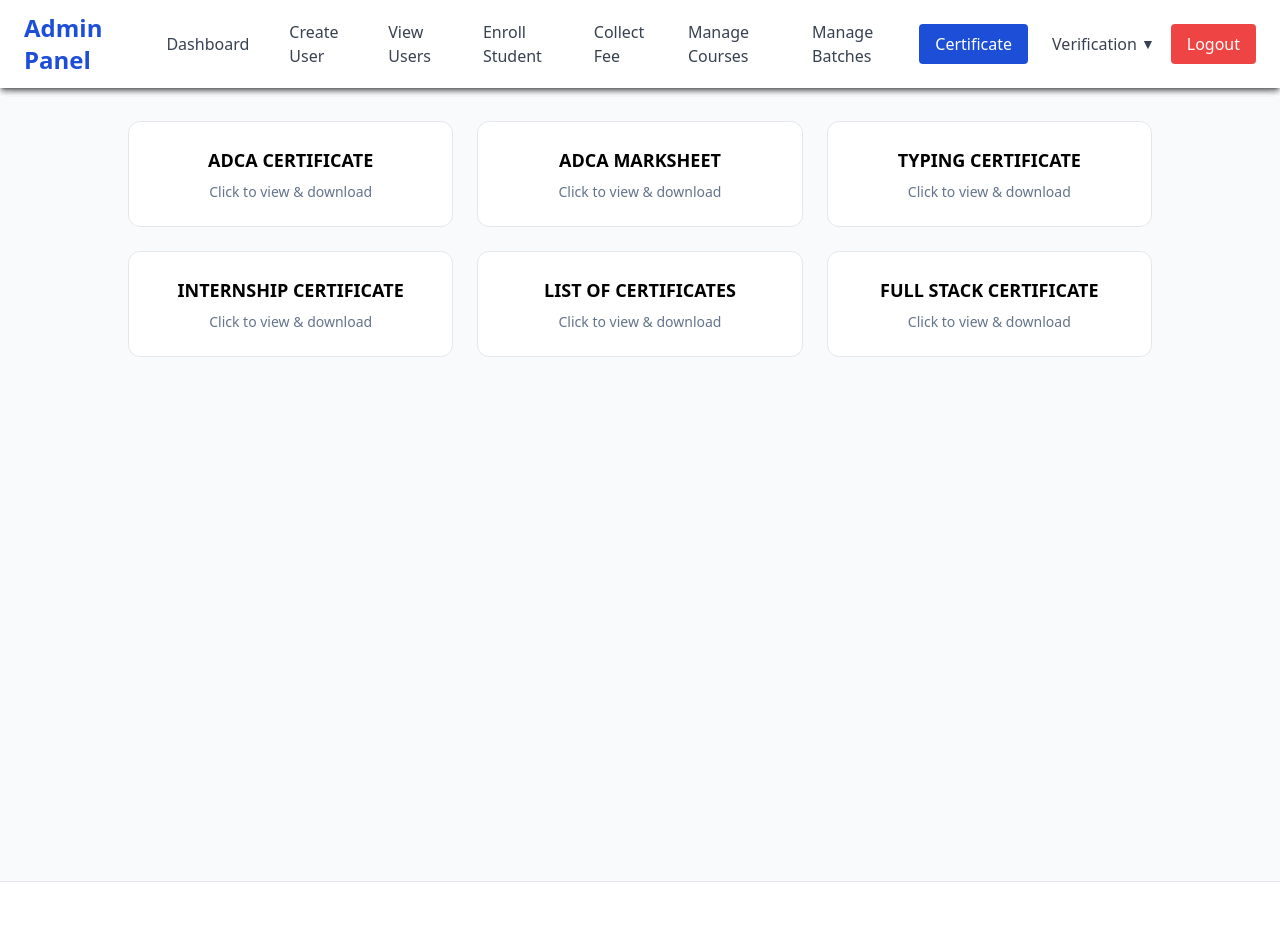
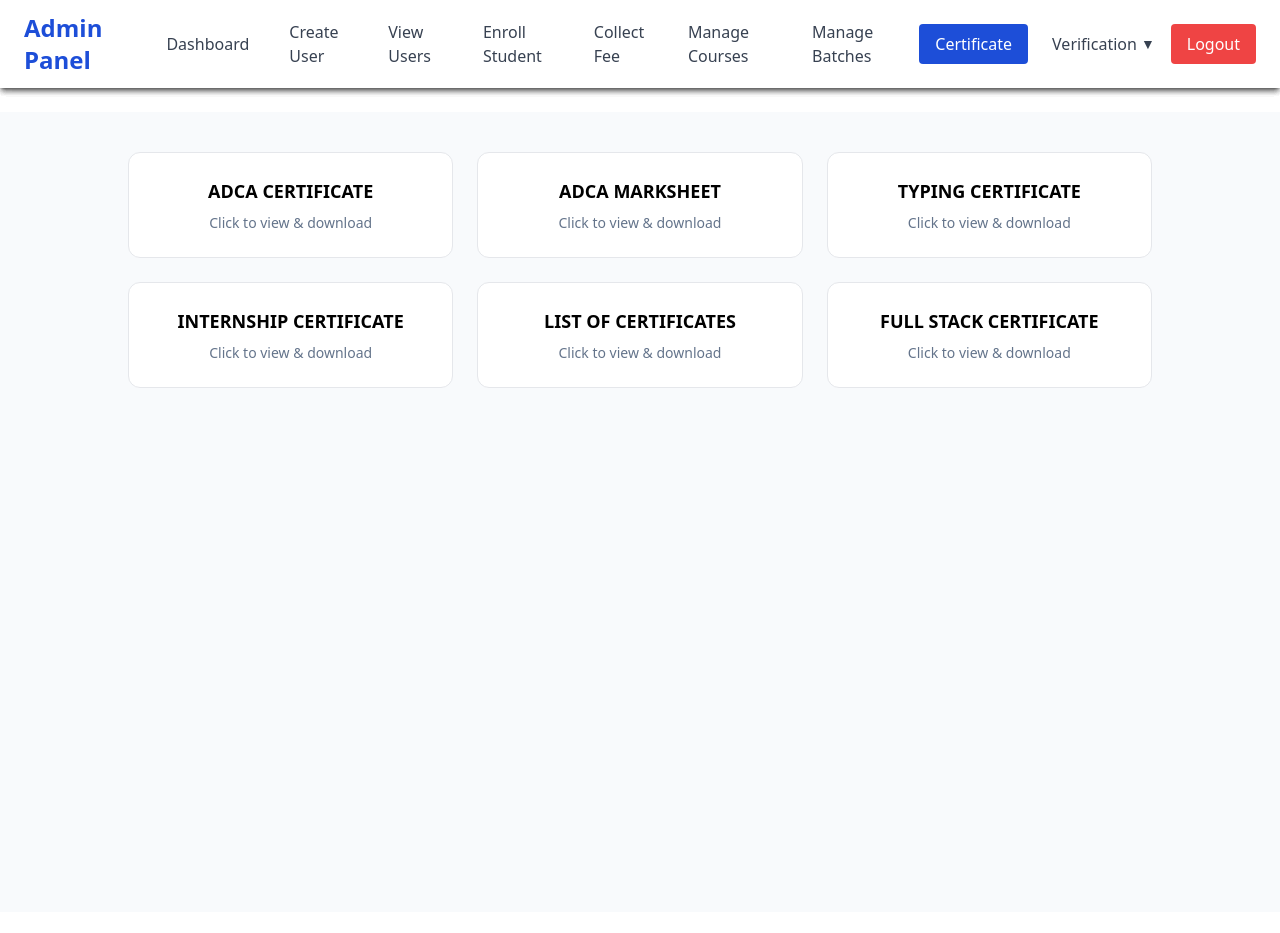
Before and after one commit to vikashsharma380/CodeWebIT, a React (Vite) app: page /certificate in a window 1280 px wide. Shown: the top 933 px of the page. After the commit the page ends 912 px from the top, so only its background shows below. Built offline with nearby package versions, Linux system fonts and the light colour scheme.

Commit message:
major changes

```diff
--- a/src/App.jsx
+++ b/src/App.jsx
@@ -34,16 +34,18 @@ import CertificatesList from "./Admin/CertificatesList";
 const AppContent = () => {
   const location = useLocation();
   const isAdminRoute = location.pathname.startsWith("/admin");
+  const hideWebsiteHeader =
+    location.pathname.startsWith("/admin") ||
+    location.pathname === "/certificate";
 
   return (
     <div className="flex flex-col min-h-screen antialiased text-secondary bg-background">
       {/* ✅ WEBSITE HEADER */}
-      {!isAdminRoute && <Header />}
+      {!hideWebsiteHeader && <Header />}
 
       {/* ✅ ADMIN NAVBAR (STICKY & ALWAYS VISIBLE) */}
-      {isAdminRoute && <AdminNavbar />}
-
-      <main className={`flex-grow ${isAdminRoute ? "pt-28" : ""}`}>
+      {hideWebsiteHeader && <AdminNavbar />}
+      <main className={`flex-grow ${hideWebsiteHeader ? "pt-28" : ""}`}>
         <Routes>
           <Route path="/" element={<HomePage />} />
           <Route path="/courses" element={<CoursesPage />} />
@@ -142,7 +144,7 @@ const AppContent = () => {
       </main>
 
       {/* ✅ WEBSITE FOOTER */}
-      {!isAdminRoute && <Footer />}
+      {!hideWebsiteHeader && <Footer />}
     </div>
   );
 };
```
